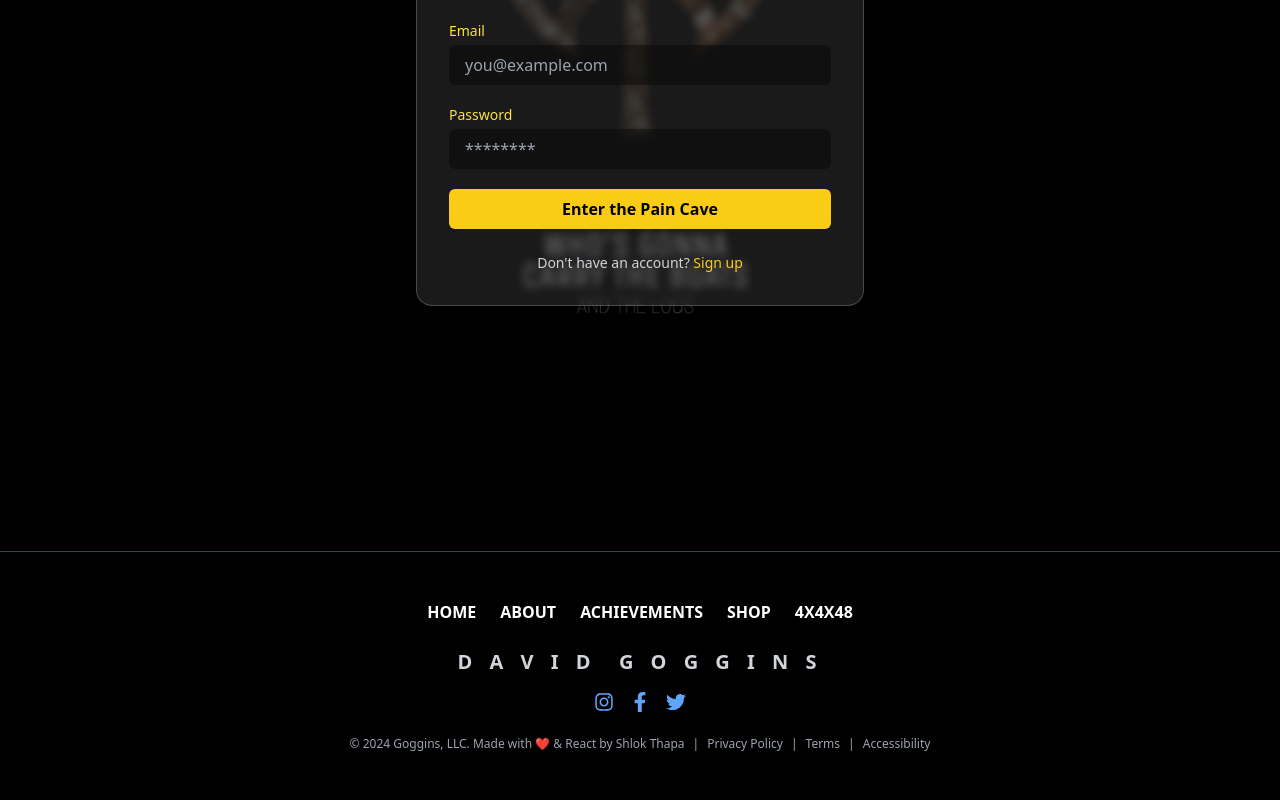
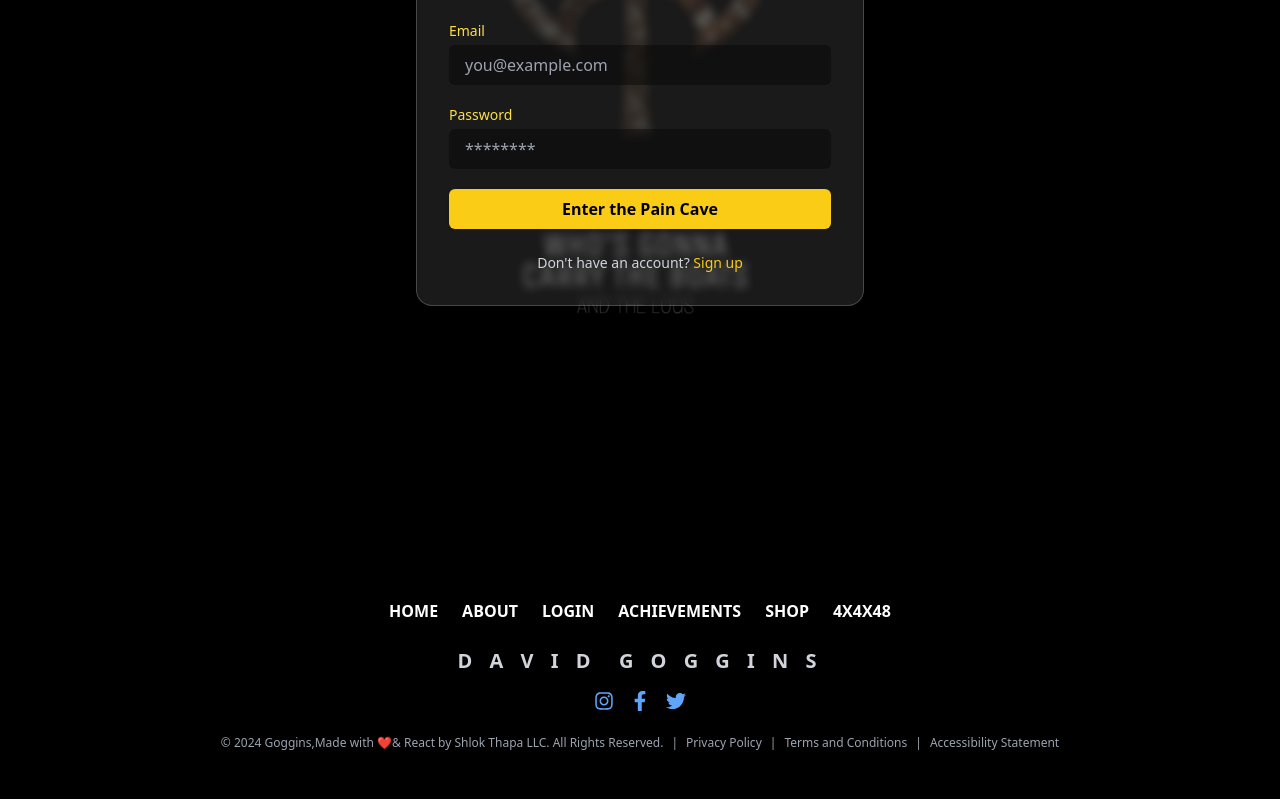
Before and after one commit to femboibussyinspector/Sheryians-Hackathon_project, a React (Vite) app: page /login in a window 1280 px wide. Shown: the part 365-1165 px from the top of the page. Built offline with nearby package versions, Linux system fonts and the light colour scheme.

Commit message:
added footer in login

```diff
--- a/src/Pages/Login.jsx
+++ b/src/Pages/Login.jsx
@@ -97,12 +97,13 @@
 
 
     </div>
-    <footer className="bg-black text-white py-12 px-6 text-center border-t border-gray-700">
+    <footer className="bg-black text-white py-12 px-6 text-center">
 
 <div className="flex flex-wrap justify-center gap-6 text-sm md:text-base font-semibold mb-6">
   <a href="/" className="hover:text-yellow-400">HOME</a>
   <a href="/about" className="hover:text-yellow-400">ABOUT</a>
-      <a href="/achievements" className="hover:text-yellow-400">ACHIEVEMENTS</a>
+  <a href="/login" className="hover:text-yellow-400">LOGIN</a>
+  <a href="/AchievementsTimeline" className="hover:text-yellow-400">ACHIEVEMENTS</a>
   <a href="/shop" className="hover:text-yellow-400">SHOP</a>
   <a href="/4x4x48" className="hover:text-yellow-400">4X4X48</a>
 </div>
@@ -113,20 +114,26 @@
 </h2>
 
 <div className="flex justify-center gap-4 text-xl text-blue-400 mb-6">
-      <a href="https://www.instagram.com/davidgoggins" target="_blank" rel="noreferrer"><FaInstagram /></a>
-      <a href="https://www.facebook.com/iamdavidgoggins/" target="_blank" rel="noreferrer"><FaFacebookF /></a>
-      <a href="https://x.com/davidgoggins?lang=en" target="_blank" rel="noreferrer"><FaTwitter /></a>
+  <a href="https://www.instagram.com/davidgoggins/" target="_blank" rel="noreferrer">
+    <FaInstagram />
+  </a>
+  <a href="https://www.facebook.com/iamdavidgoggins/" target="_blank" rel="noreferrer">
+    <FaFacebookF />
+  </a>
+  <a href="https://x.com/davidgoggins?lang=en" target="_blank" rel="noreferrer">
+    <FaTwitter />
+  </a>
 </div>
 
 
 <div className="text-xs text-gray-400 space-x-2">
-      <span>© 2024 Goggins, LLC. Made with ❤️ & React by Shlok Thapa</span>
+  <span>© 2024 Goggins,Made with ❤️& React by Shlok Thapa LLC. All Rights Reserved.</span>
   <span>|</span>
   <a href="/privacy-policy" className="hover:text-yellow-500">Privacy Policy</a>
   <span>|</span>
-      <a href="/terms" className="hover:text-yellow-500">Terms</a>
+  <a href="/terms" className="hover:text-yellow-500">Terms and Conditions</a>
   <span>|</span>
-      <a href="/accessibility" className="hover:text-yellow-500">Accessibility</a>
+  <a href="/accessibility" className="hover:text-yellow-500">Accessibility Statement</a>
 </div>
 </footer>
 
```
Lines whose indentation alone changed are shown as unchanged.
